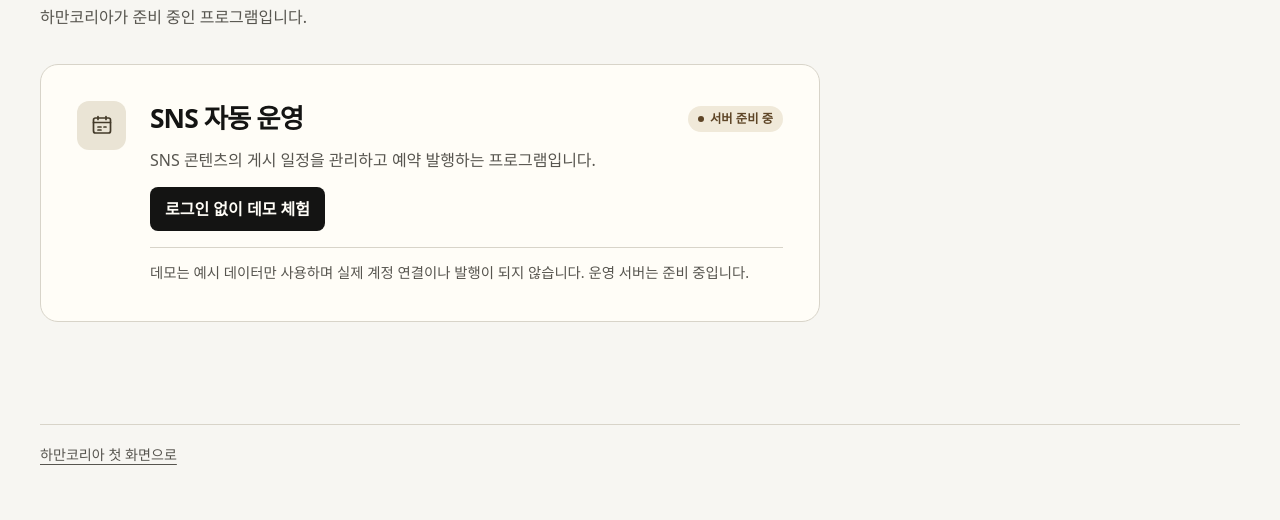
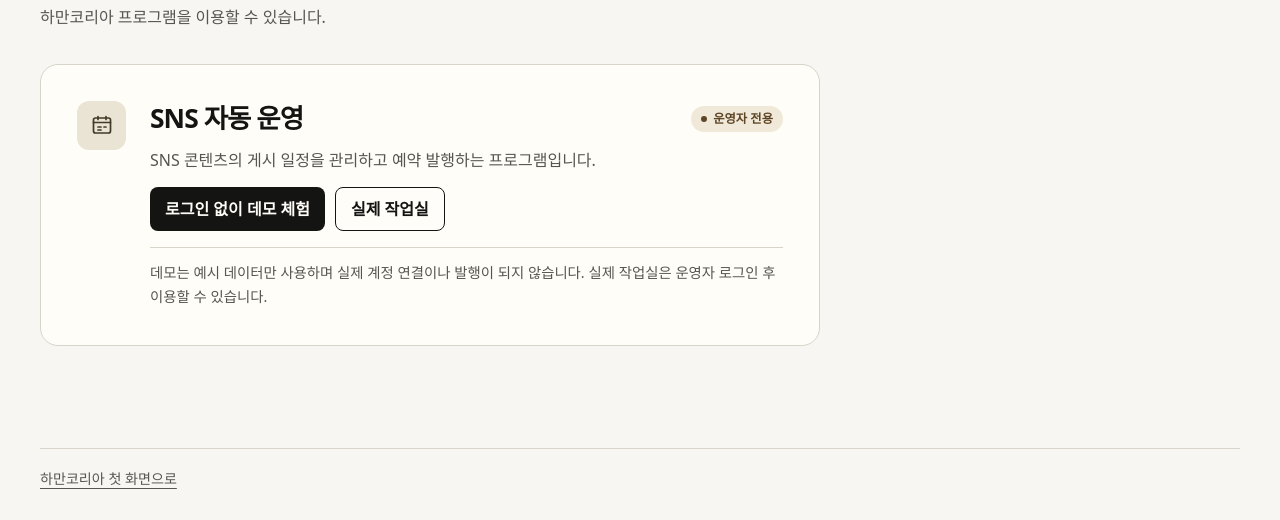
Before and after one commit to JCB-80/hamankorea-site, a plain HTML site: page programs/index.html in a window 1280 px wide. Shown: the part 313-833 px from the top of the page. Before the commit the page ends 809 px from the top, so only its background shows below. Drawn offline with Linux system fonts and the light colour scheme.

Commit message:
Link owner SNS workspace from Programs

```diff
--- a/programs/index.html
+++ b/programs/index.html
@@ -4,7 +4,7 @@
 <meta charset="utf-8">
 <meta name="viewport" content="width=device-width,initial-scale=1">
 <meta name="theme-color" content="#f7f6f2">
-<meta name="description" content="하만코리아 프로그램 안내. SNS 자동 운영 프로그램의 준비 상태를 확인하세요.">
+<meta name="description" content="하만코리아 SNS 자동 운영 프로그램의 공개 데모와 운영자 전용 작업실을 안내합니다.">
 <link rel="canonical" href="https://hamankorea.me/programs/">
 <title>프로그램 | 하만코리아</title>
 <style>
@@ -31,6 +31,9 @@
   .summary{margin:10px 0;color:var(--muted)}
   .demo-link{display:inline-flex;align-items:center;min-height:44px;margin-top:4px;padding:8px 15px;border-radius:8px;background:#141413;color:#fffdf7;font-weight:750;text-decoration:none}
   .demo-link:hover{background:#433a29}
+  .program-actions{display:flex;flex-wrap:wrap;gap:8px 10px}
+  .workspace-link{border:1px solid var(--ink);background:transparent;color:var(--ink)}
+  .workspace-link:hover{background:#eae4d5}
   .note{margin:16px 0 0;padding-top:13px;border-top:1px solid var(--line);font-size:.9rem;color:var(--muted)}
   footer{border-top:1px solid var(--line);font-size:.88rem;color:var(--muted);padding-block:18px 30px}
   @media(max-width:420px){.shell{width:calc(100% - 32px)}.program{grid-template-columns:1fr}.symbol{width:42px;height:42px}}
@@ -44,14 +47,17 @@
 <main class="shell main">
   <p class="eyebrow">HAMAN KOREA / PROGRAMS</p>
   <h1>프로그램</h1>
-  <p class="intro">하만코리아가 준비 중인 프로그램입니다.</p>
+  <p class="intro">하만코리아 프로그램을 이용할 수 있습니다.</p>
   <article class="program" aria-labelledby="sns-title">
     <span class="symbol" aria-hidden="true"><svg viewBox="0 0 24 24" fill="none" stroke="currentColor" stroke-width="1.7" stroke-linecap="round" stroke-linejoin="round"><rect x="3.5" y="5" width="17" height="15" rx="2"/><path d="M8 3.5v3m8-3v3M3.5 9.5h17M8 14h3m3 0h2m-8 3h3"/></svg></span>
     <div>
-      <div class="program-top"><h2 id="sns-title">SNS 자동 운영</h2><span class="status">서버 준비 중</span></div>
+      <div class="program-top"><h2 id="sns-title">SNS 자동 운영</h2><span class="status">운영자 전용</span></div>
       <p class="summary">SNS 콘텐츠의 게시 일정을 관리하고 예약 발행하는 프로그램입니다.</p>
-      <a class="demo-link" href="/programs/demo/">로그인 없이 데모 체험</a>
-      <p class="note">데모는 예시 데이터만 사용하며 실제 계정 연결이나 발행이 되지 않습니다. 운영 서버는 준비 중입니다.</p>
+      <div class="program-actions">
+        <a class="demo-link" href="/programs/demo/">로그인 없이 데모 체험</a>
+        <a class="demo-link workspace-link" href="https://programs.hamankorea.me/">실제 작업실</a>
+      </div>
+      <p class="note">데모는 예시 데이터만 사용하며 실제 계정 연결이나 발행이 되지 않습니다. 실제 작업실은 운영자 로그인 후 이용할 수 있습니다.</p>
     </div>
   </article>
 </main>
```
